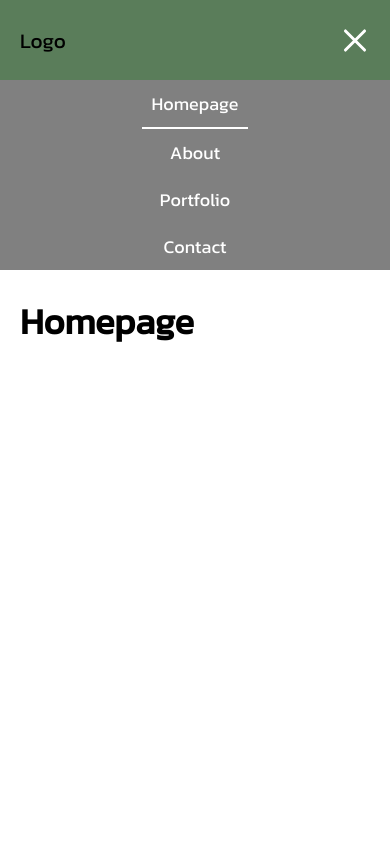
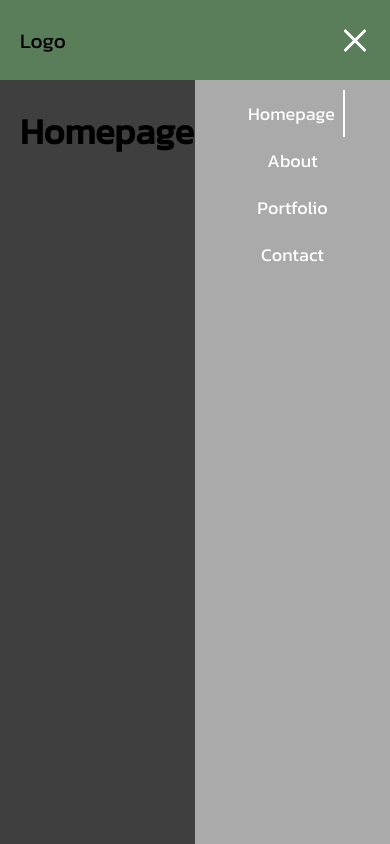
Before and after one commit to CasparVelsen/cnhuntsmen, a React (Create React App) app: page / in a window 390 px wide. Both pictures are taken after a click on the element 355 px from the left and 40 px from the top of the page. Shown: the top 844 px of the page. Built offline with nearby package versions, Linux system fonts and the light colour scheme.

Commit message:
Add main darken logic when dropdown is open

```diff
--- a/src/App.js
+++ b/src/App.js
@@ -6,11 +6,13 @@ import HomePage from './pages/HomePage';
 import AboutPage from './pages/AboutPage';
 import PortfolioPage from './pages/PortfolioPage';
 import ContactPage from './pages/ContactPage';
-import styled from 'styled-components';
+import styled, { css } from 'styled-components';
 import { useState } from 'react';
 
 function App() {
   const [active, setActive] = useState(false);
+
+  console.log(active);
 
   function toggleMenu() {
     setActive(!active);
@@ -24,7 +26,7 @@ function App() {
         <Hamburger toggleMenu={toggleMenu} active={active} />
       </header>
       <main>
-        <DropdownMenu active={active} />
+        <DropdownMenu toggleMenu={toggleMenu} active={active} />
         <Content>
           <Routes>
             <Route path="/" element={<HomePage />} />
@@ -33,6 +35,7 @@ function App() {
             <Route path="/contact" element={<ContactPage />} />
           </Routes>
         </Content>
+        <MainDarken active={active}>something</MainDarken>
         <footer>Footer</footer>
       </main>
     </>
@@ -44,4 +47,21 @@ const Content = styled.div`
   padding: 0 20px;
 `;
 
+const MainDarken = styled.div`
+  position: absolute;
+  border: 1px solid black;
+  height: 100%;
+  width: 100vw;
+  display: none;
+
+  ${({ active }) =>
+    active &&
+    css`
+      display: block;
+      background-color: black;
+      opacity: 0.75;
+      z-index: 9998;
+    `};
+`;
+
 export default App;
--- a/src/components/DropdownMenu.js
+++ b/src/components/DropdownMenu.js
@@ -1,15 +1,22 @@
 import styled, { css } from 'styled-components';
 import { NavLink } from 'react-router-dom';
 
-export default function DropdownMenu({ active }) {
-  console.log(active);
+export default function DropdownMenu({ toggleMenu, active }) {
   return (
     <>
       <Nav active={active}>
-        <LinkStyled to="/">Homepage</LinkStyled>
-        <LinkStyled to="/about">About</LinkStyled>
-        <LinkStyled to="/portfolio">Portfolio</LinkStyled>
-        <LinkStyled to="/contact">Contact</LinkStyled>
+        <LinkStyled to="/" onClick={toggleMenu}>
+          Homepage
+        </LinkStyled>
+        <LinkStyled to="/about" onClick={toggleMenu}>
+          About
+        </LinkStyled>
+        <LinkStyled to="/portfolio" onClick={toggleMenu}>
+          Portfolio
+        </LinkStyled>
+        <LinkStyled to="/contact" onClick={toggleMenu}>
+          Contact
+        </LinkStyled>
       </Nav>
     </>
   );
@@ -19,7 +26,13 @@ const Nav = styled.nav`
   display: flex;
   flex-direction: column;
   align-items: center;
-  background-color: grey;
+  background-color: #aaa;
+  width: 50%;
+  height: calc(100vh - 80px);
+  margin-left: 50%;
+  position: absolute;
+  padding: 10px;
+  z-index: 9999;
 
   ${({ active = false }) =>
     !active &&
@@ -33,7 +46,7 @@ const Nav = styled.nav`
 `;
 
 const LinkStyled = styled(NavLink)`
-  width: fit-content;
+  width: 60%;
   display: flex;
   justify-content: center;
   text-decoration: none;
@@ -41,6 +54,6 @@ const LinkStyled = styled(NavLink)`
   padding: 10px;
 
   &.active {
-    border-bottom: 2px solid white;
+    border-right: 2px solid white;
   }
 `;
```
